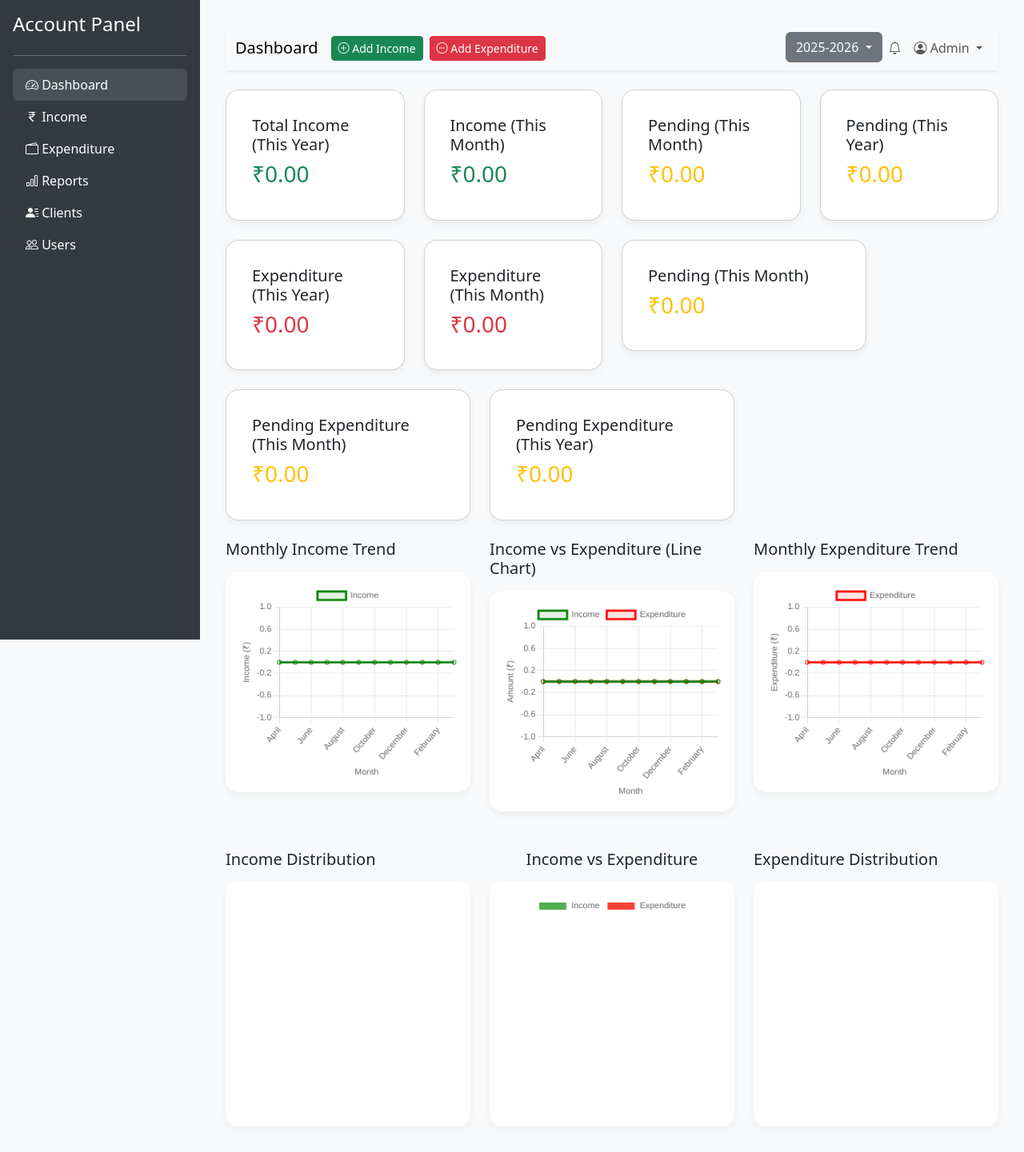
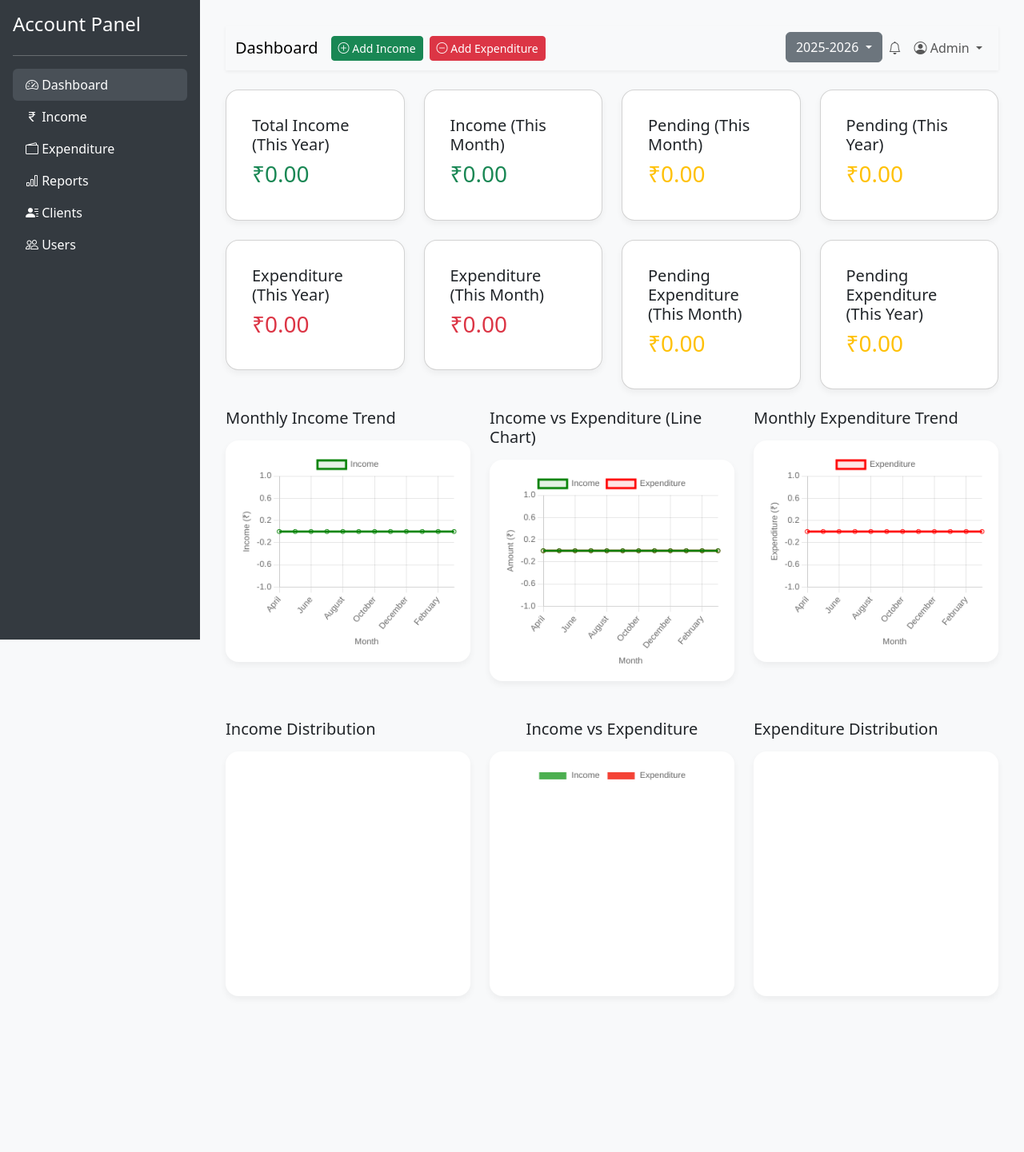
Before and after one commit to UKY171991/account.softpromis.com, a PHP site: page /new/dashboard.php in a window 1280 px wide. Shown: the whole page at 80% size. After the commit the page ends 976 px from the top, so only its background shows below. Run offline with PHP 8.4, Linux system fonts and the light colour scheme; the visitor is signed in with stand-in values (Sample User, id 1); data that the repository does not hold is empty; a map, chart or similar area stays blank.

Commit message:
Update dashboard.php

```diff
--- a/new/dashboard.php
+++ b/new/dashboard.php
@@ -394,21 +394,8 @@ $distributionPieData = [
 
 
 
-        <div class="col-md-4">
-          <div class="card dashboard-card p-3">
-            <div class="card-body">
-              <h5 class="card-title">Pending (This Month)</h5>
-              <h3 class="text-warning">₹<?php echo number_format(($monthlyIncomeData[date('n')] ?? 0) - ($monthlyExpenditureData[date('n')] ?? 0), 2); ?></h3>
-            </div>
-          </div>
-        </div>
-      </div>
-
-      <div class="row g-4 mb-4">
-
-
         <!-- Pending Expenditure (Current Month) -->
-        <div class="col-md-4">
+        <div class="col-md-3">
           <div class="card dashboard-card p-3">
             <div class="card-body">
               <h5 class="card-title">Pending Expenditure (This Month)</h5>
@@ -420,7 +407,7 @@ $distributionPieData = [
 
 
         <!-- Pending Expenditure (Current Year) -->
-        <div class="col-md-4">
+        <div class="col-md-3">
           <div class="card dashboard-card p-3">
             <div class="card-body">
               <h5 class="card-title">Pending Expenditure (This Year)</h5>
```
